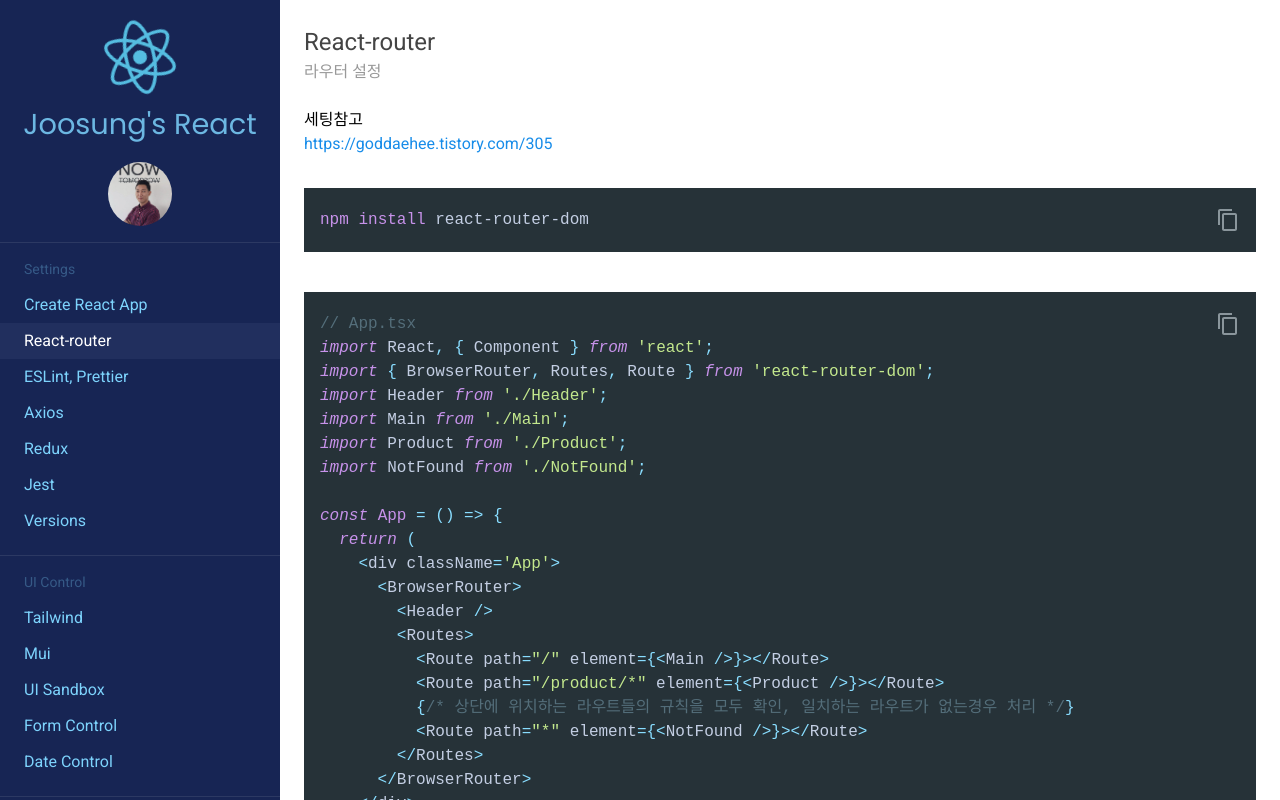
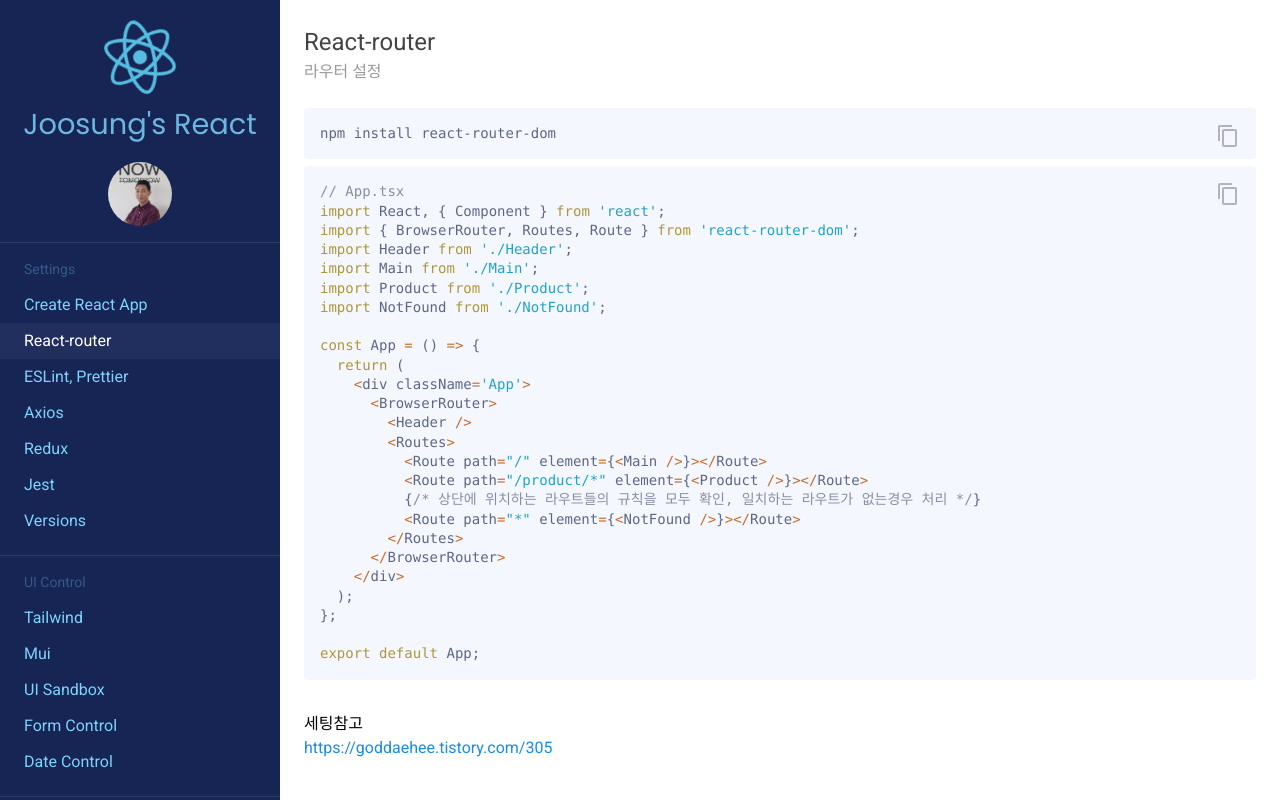
Before and after one commit to joosung21/react-docs, a React (Create React App) app: page /react-router in a window 1280 px wide. Built offline with nearby package versions, Linux system fonts and the light colour scheme.

Commit message:
wip: 코드뷰 변경중

```diff
--- a/src/App.scss
+++ b/src/App.scss
@@ -167,3 +167,23 @@
   font-size: 20px;
   width: 0;
 }
+
+.code-view {
+  position: relative;
+  pre {
+    border-radius: 4px;
+    padding: 16px 16px !important;
+  }
+  .copy-button {
+    position: absolute;
+    top: 8px;
+    right: 8px;
+    z-index: 1;
+    cursor: pointer;
+    transition: all 0.3s;
+    opacity: 0.5;
+    &:hover {
+      opacity: 1;
+    }
+  }
+}
--- a/src/pages/CreateReactApp.tsx
+++ b/src/pages/CreateReactApp.tsx
@@ -1,13 +1,14 @@
 import React from 'react'
+import CodeView from 'utils/CodView'
 
 const CreateReactApp = () => {
   return (
     <div className="limit-width">
       <div className="page-title">Create React App</div>
       <div className="page-subtitle">React, Typescript, Redux, Sass 설치를 한방에 하자</div>
-      <div className="code">npx create-react-app my-app --template typescript</div>
-      <div className="code">cd my-app</div>
-      <div className="code">npm install @reduxjs/toolkit react-redux sass</div>
+      <CodeView language="bash" code="npx create-react-app my-app --template typescript" />
+      <CodeView language="bash" code="cd my-app" />
+      <CodeView language="bash" code="npm install @reduxjs/toolkit react-redux sass" />
 
       <div className="my-4 mt-8">
         <a
--- a/src/pages/ReactRouter.tsx
+++ b/src/pages/ReactRouter.tsx
@@ -2,7 +2,6 @@
 import CodeView from 'utils/CodView'
 
 const ReactRouter = () => {
-  const codeString2 = 'npm install react-router-dom'
   const codeString1 = `// App.tsx
 import React, { Component } from 'react';
 import { BrowserRouter, Routes, Route } from 'react-router-dom';
@@ -33,7 +32,11 @@
     <div className="limit-width">
       <div className="page-title">React-router</div>
       <div className="page-subtitle">라우터 설정</div>
-      <div>세팅참고</div>
+
+      <CodeView language="bash" code="npm install react-router-dom" />
+      <CodeView code={codeString1} />
+
+      <div className="mt-8">세팅참고</div>
       <a
         href="https://goddaehee.tistory.com/305"
         target="_blank"
@@ -42,15 +45,6 @@
       >
         https://goddaehee.tistory.com/305
       </a>
-
-      <br />
-      <br />
-
-      <CodeView language="bash" code={codeString2} />
-
-      <br />
-
-      <CodeView code={codeString1} />
     </div>
   )
 }
--- a/src/pages/Todo.tsx
+++ b/src/pages/Todo.tsx
@@ -4,9 +4,7 @@
   return (
     <div className="todoList">
       <ul style={{ listStyle: 'square' }}>
-        <li>UI Sandbox 디버깅</li>
-        <li>전역 store 설정, 스낵바 생성</li>
-        <li>클립보드 생성 스낵바로 변경</li>
+        <li>코드뷰 변경</li>
         <li>프로필 페이지</li>
         <li>라우팅 파라미터</li>
         <li>리액트 공식문서 마스터</li>
--- a/src/utils/CodView.tsx
+++ b/src/utils/CodView.tsx
@@ -1,11 +1,14 @@
 // CodeView.tsx
 import React, { useCallback } from 'react'
 import { Prism as SyntaxHighlighter } from 'react-syntax-highlighter'
-import { materialOceanic } from 'react-syntax-highlighter/dist/esm/styles/prism'
+import { base16AteliersulphurpoolLight } from 'react-syntax-highlighter/dist/esm/styles/prism'
 import IconButton from '@mui/material/IconButton'
 import CounterIconCopy from '@mui/icons-material/ContentCopy'
 import { useAppDispatch } from 'app/hooks'
 import { openSnackbar } from 'features/snackbar/appSnackbarSlice'
+
+// code style colors
+// https://github.com/react-syntax-highlighter/react-syntax-highlighter/blob/master/AVAILABLE_STYLES_PRISM.MD
 
 interface CodeViewProps {
   code: string
@@ -27,15 +30,13 @@
   }, [code])
 
   return (
-    <div className="relative">
-      <IconButton
-        aria-label="copy"
-        onClick={copyToClipboard}
-        style={{ position: 'absolute', top: 12, right: 8, zIndex: 1, color: 'rgb(138, 150, 156)' }}
-      >
-        <CounterIconCopy />
-      </IconButton>
-      <SyntaxHighlighter language={language} style={materialOceanic}>
+    <div className="code-view">
+      <div className="copy-button">
+        <IconButton aria-label="copy" onClick={copyToClipboard}>
+          <CounterIconCopy />
+        </IconButton>
+      </div>
+      <SyntaxHighlighter language={language} style={base16AteliersulphurpoolLight}>
         {code}
       </SyntaxHighlighter>
     </div>
```
